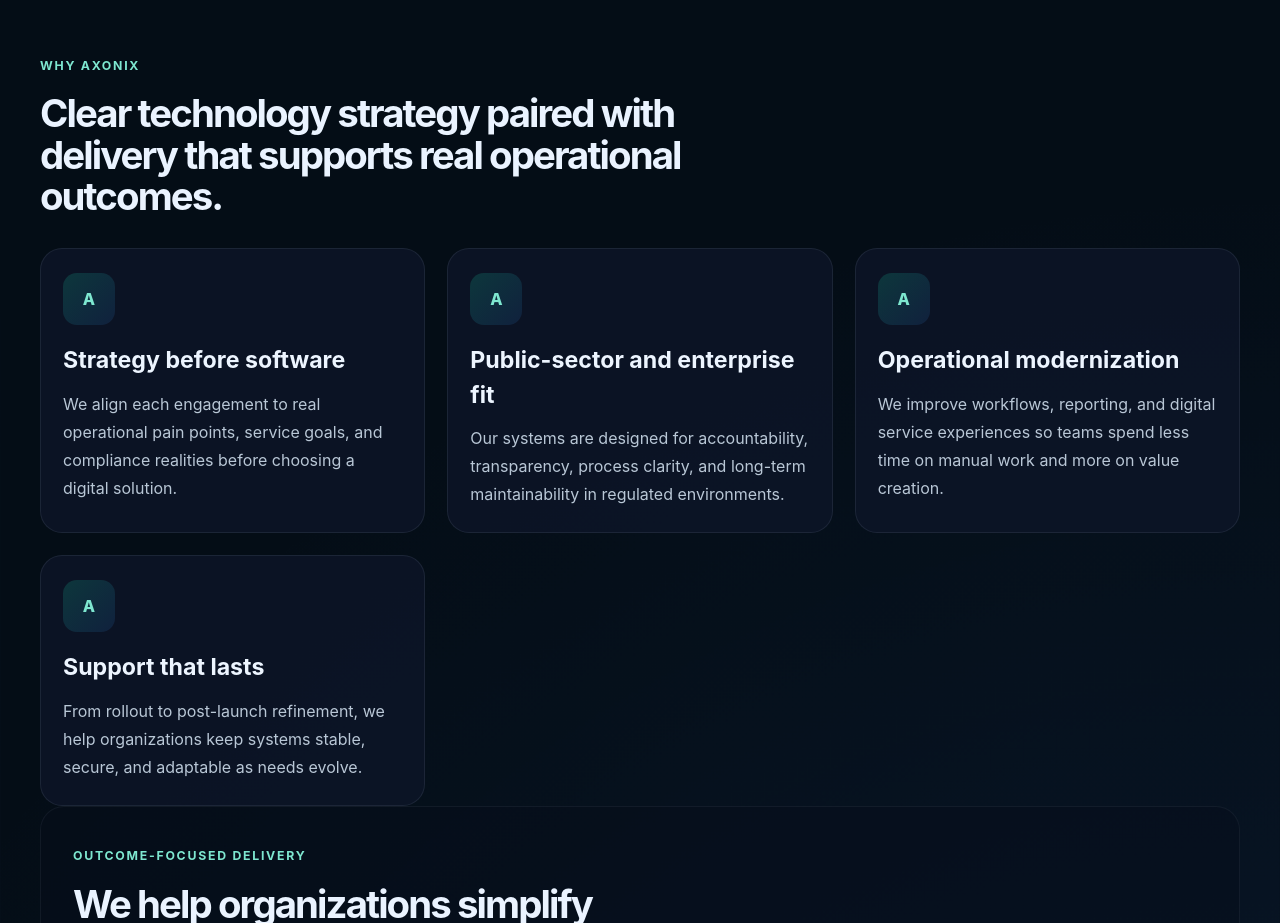
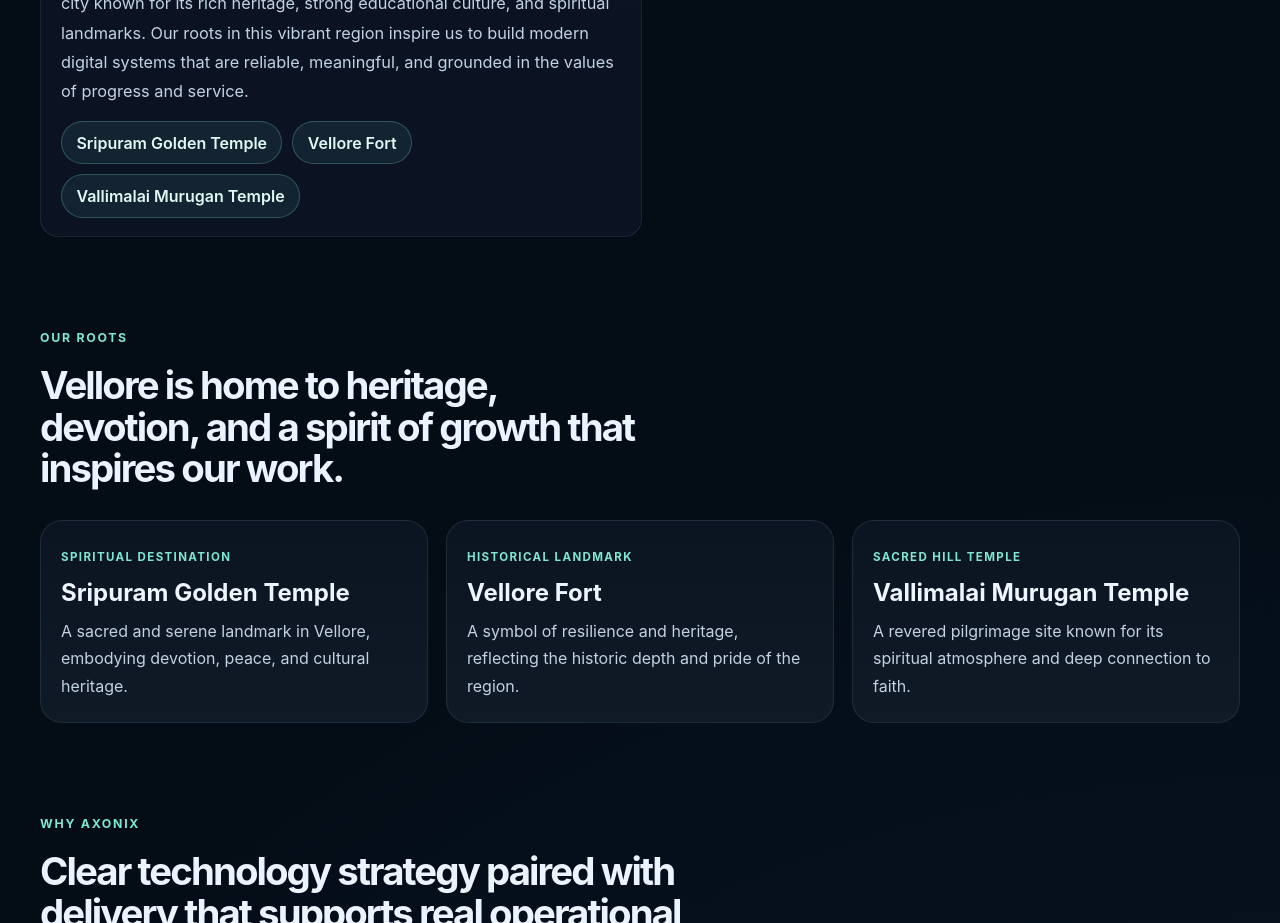
Before and after one commit to vkumar0120/axonix-tech, a React (Vite) app: page / in a window 1280 px wide. Shown: the part 2660-3583 px from the top of the page. Built offline with nearby package versions, Linux system fonts and the light colour scheme.

Commit message:
added about vellore

```diff
--- a/src/App.css
+++ b/src/App.css
@@ -253,6 +253,91 @@
   color: #c2d2e2;
   line-height: 1.8;
   font-size: 1.02rem;
+}
+
+.location-note {
+  margin-top: 10px;
+  padding: 18px 20px;
+  border-radius: 18px;
+  background: rgba(15, 23, 42, 0.7);
+  border: 1px solid rgba(148, 163, 184, 0.12);
+}
+
+.location-note p {
+  margin-bottom: 14px;
+}
+
+.heritage-list {
+  display: flex;
+  flex-wrap: wrap;
+  gap: 10px;
+}
+
+.heritage-list a {
+  display: inline-flex;
+  align-items: center;
+  justify-content: center;
+  min-height: 38px;
+  padding: 0.55rem 0.9rem;
+  border-radius: 999px;
+  text-decoration: none;
+  background: rgba(126, 231, 208, 0.08);
+  border: 1px solid rgba(126, 231, 208, 0.25);
+  color: #dffaf5;
+  font-weight: 600;
+  transition: border-color 0.2s ease, transform 0.2s ease;
+}
+
+.heritage-list a:hover {
+  transform: translateY(-1px);
+  border-color: rgba(126, 231, 208, 0.45);
+}
+
+.vellore-heritage-grid {
+  display: grid;
+  grid-template-columns: repeat(3, minmax(0, 1fr));
+  gap: 18px;
+  margin-top: 12px;
+}
+
+.vellore-heritage-card {
+  display: block;
+  padding: 22px 20px;
+  border-radius: 22px;
+  background: linear-gradient(180deg, rgba(12, 22, 35, 0.9), rgba(16, 28, 40, 0.9));
+  border: 1px solid rgba(148, 163, 184, 0.15);
+  text-decoration: none;
+  color: inherit;
+  transition: transform 0.2s ease, border-color 0.2s ease, box-shadow 0.2s ease;
+}
+
+.vellore-heritage-card:hover {
+  transform: translateY(-2px);
+  border-color: rgba(126, 231, 208, 0.35);
+  box-shadow: 0 18px 34px rgba(15, 23, 42, 0.25);
+}
+
+.heritage-tag {
+  display: inline-block;
+  margin-bottom: 12px;
+  color: #7ee7d0;
+  font-size: 0.72rem;
+  letter-spacing: 0.12em;
+  text-transform: uppercase;
+  font-weight: 700;
+}
+
+.vellore-heritage-card h3 {
+  margin: 0 0 10px;
+  color: #edf5ff;
+  font-size: 1.5rem;
+  line-height: 1.25;
+}
+
+.vellore-heritage-card p {
+  margin: 0;
+  color: #c2d2e2;
+  line-height: 1.7;
 }
 
 .story-grid {
--- a/src/App.jsx
+++ b/src/App.jsx
@@ -1262,6 +1262,26 @@
               better system improves trust, accountability, and service outcomes over time. Every engagement
               aims to create a long-term digital capability, not just a one-time software project.
             </p>
+
+            <div className="location-note">
+              <p>
+                Axonix Technologies is proudly based in Vellore, Tamil Nadu, India — a city known for its
+                rich heritage, strong educational culture, and spiritual landmarks. Our roots in this vibrant
+                region inspire us to build modern digital systems that are reliable, meaningful, and grounded
+                in the values of progress and service.
+              </p>
+              <div className="heritage-list">
+                <a href="https://maps.google.com/?q=Sripuram+Golden+Temple+Vellore" target="_blank" rel="noreferrer">
+                  Sripuram Golden Temple
+                </a>
+                <a href="https://maps.google.com/?q=Vellore+Fort" target="_blank" rel="noreferrer">
+                  Vellore Fort
+                </a>
+                <a href="https://maps.google.com/?q=Vallimalai+Murugan+Temple" target="_blank" rel="noreferrer">
+                  Vallimalai Murugan Temple
+                </a>
+              </div>
+            </div>
           </div>
 
           <div className="story-grid">
@@ -1273,6 +1293,33 @@
               </article>
             ))}
           </div>
+        </div>
+      </section>
+
+      <section className="content-section reveal">
+        <div className="section-heading narrow">
+          <p className="eyebrow">Our roots</p>
+          <h2>Vellore is home to heritage, devotion, and a spirit of growth that inspires our work.</h2>
+        </div>
+
+        <div className="vellore-heritage-grid">
+          <a className="vellore-heritage-card" href="https://maps.google.com/?q=Sripuram+Golden+Temple+Vellore" target="_blank" rel="noreferrer">
+            <span className="heritage-tag">Spiritual destination</span>
+            <h3>Sripuram Golden Temple</h3>
+            <p>A sacred and serene landmark in Vellore, embodying devotion, peace, and cultural heritage.</p>
+          </a>
+
+          <a className="vellore-heritage-card" href="https://maps.google.com/?q=Vellore+Fort" target="_blank" rel="noreferrer">
+            <span className="heritage-tag">Historical landmark</span>
+            <h3>Vellore Fort</h3>
+            <p>A symbol of resilience and heritage, reflecting the historic depth and pride of the region.</p>
+          </a>
+
+          <a className="vellore-heritage-card" href="https://maps.google.com/?q=Vallimalai+Murugan+Temple" target="_blank" rel="noreferrer">
+            <span className="heritage-tag">Sacred hill temple</span>
+            <h3>Vallimalai Murugan Temple</h3>
+            <p>A revered pilgrimage site known for its spiritual atmosphere and deep connection to faith.</p>
+          </a>
         </div>
       </section>
 
```
